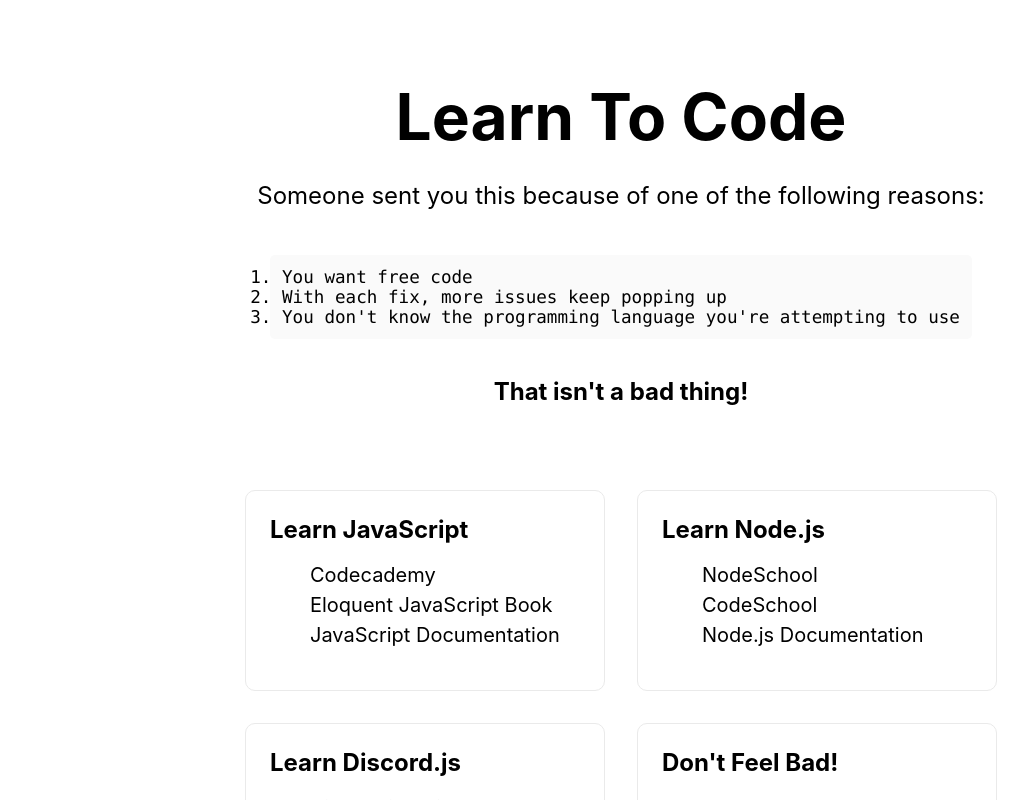
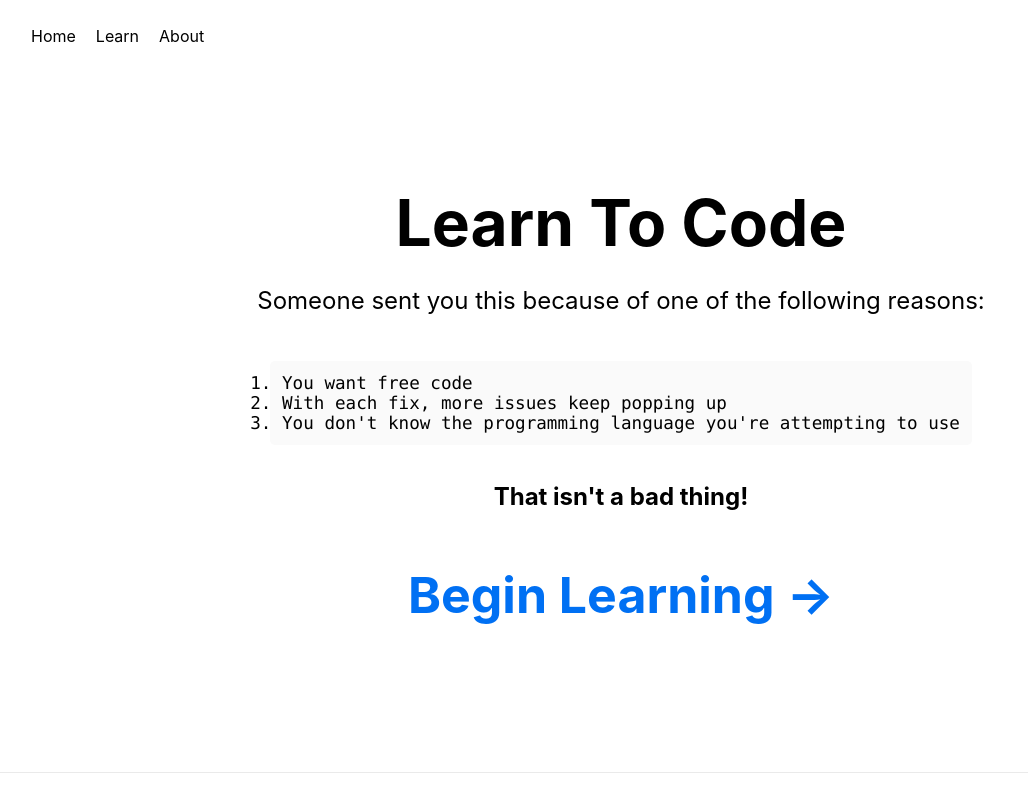
Before and after one commit to RetroHD/learn-to-code-2, a Next.js app: page / in a window 1280 px wide. Shown: the top 800 px of the page, without its empty margins (19-1047 px from the left). Built offline with nearby package versions, Linux system fonts and the light colour scheme.

Commit message:
a lot of stuff, navbar

```diff
--- a/components/CardGrid.jsx
+++ b/components/CardGrid.jsx
@@ -5,7 +5,7 @@
 export default function CardGrid() {
   return (
     <div className={styles.grid}>
-      <Card title="Learn JavaScript">
+      <Card title="JavaScript">
         <CardItem
           name="Codecademy"
           url="https://www.codecademy.com/learn/javascript"
@@ -19,7 +19,7 @@
           url="https://developer.mozilla.org/en-US/docs/Web/JavaScript/Guide/Introduction"
         />
       </Card>
-      <Card title="Learn Node.js">
+      <Card title="Node.js">
         <CardItem name="NodeSchool" url="https://nodeschool.io" />
         <CardItem
           name="CodeSchool"
@@ -30,7 +30,7 @@
           url="https://nodejs.org/en/docs/"
         />
       </Card>
-      <Card title="Learn Discord.js">
+      <Card title="Discord.js">
         <CardItem name="Discord.js Guide" url="https://discordjs.guide" />
         <CardItem
           name="Discord.js Documentation"
--- a/components/Layout.jsx
+++ b/components/Layout.jsx
@@ -1,17 +1,18 @@
 import Footer from "./Footer";
+import NavBar from "./NavBar";
 import PageHead from "./PageHead";
 import Title from "./Title";
 import styles from "../styles/Home.module.css";
 
 export default function Layout({ pageTitle, children }) {
   return (
-    <div className={styles.container}>
-      <PageHead title={pageTitle} />
-      <main className={styles.main}>
-        <Title />
-        {children}
-      </main>
-      <Footer />
-    </div>
+    <>
+      <NavBar />
+      <div className={styles.container}>
+        <PageHead title={pageTitle} />
+        <main className={styles.main}>{children}</main>
+        <Footer />
+      </div>
+    </>
   );
 }
--- /dev/null
+++ b/components/NavBar.jsx
@@ -0,0 +1,24 @@
+import Link from "next/link";
+import Title from "./Title";
+
+export default function NavBar() {
+  return (
+    <nav>
+      <ul>
+        <li>
+          <Link href="/">
+            <a>Home</a>
+          </Link>
+        </li>
+        <li>
+          <Link href="/learn">
+            <a>Learn</a>
+          </Link>
+        </li>
+        <li>
+          <a href="https://rickrolled.com/">About</a>
+        </li>
+      </ul>
+    </nav>
+  );
+}
--- a/pages/index.jsx
+++ b/pages/index.jsx
@@ -1,9 +1,12 @@
 import CardGrid from "../components/CardGrid";
+import Link from "next/link";
+import Title from "../components/Title";
 import styles from "../styles/Home.module.css";
 
 export default function Home() {
   return (
     <>
+      <Title />
       <p className={styles.description}>
         Someone sent you this because of one of the following reasons:
       </p>
@@ -17,7 +20,11 @@
 
       <h2>That isn't a bad thing!</h2>
 
-      <CardGrid />
+      <Link href="/learn">
+        <a>
+          <h1>Begin Learning &rarr;</h1>
+        </a>
+      </Link>
     </>
   );
 }
--- a/styles/Home.module.css
+++ b/styles/Home.module.css
@@ -32,7 +32,7 @@
 .footer a {
   justify-content: center;
   align-items: center;
-  color: #0070f3;
+  color: var(--accent);
 }
 
 .footer .id {
@@ -40,7 +40,7 @@
 }
 
 .title a {
-  color: #0070f3;
+  color: var(--accent);
   text-decoration: none;
 }
 
--- a/styles/globals.css
+++ b/styles/globals.css
@@ -1,3 +1,7 @@
+:root {
+  --accent: #0070f3;
+}
+
 html,
 body {
   padding: 0;
@@ -11,6 +15,29 @@
   text-decoration: none;
 }
 
+nav {
+  display: flex;
+}
+
+nav a:hover {
+  color: var(--accent);
+}
+
+nav ul {
+  display: flex;
+}
+
+nav ul li {
+  list-style-type: none;
+  padding: 10px;
+  order: 1;
+}
+
+a h1 {
+  font-size: 50px;
+  color: var(--accent);
+}
+
 * {
   box-sizing: border-box;
 }
```
Also changed, not shown: pages/learn/index.jsx (added, +11 -0 lines).
